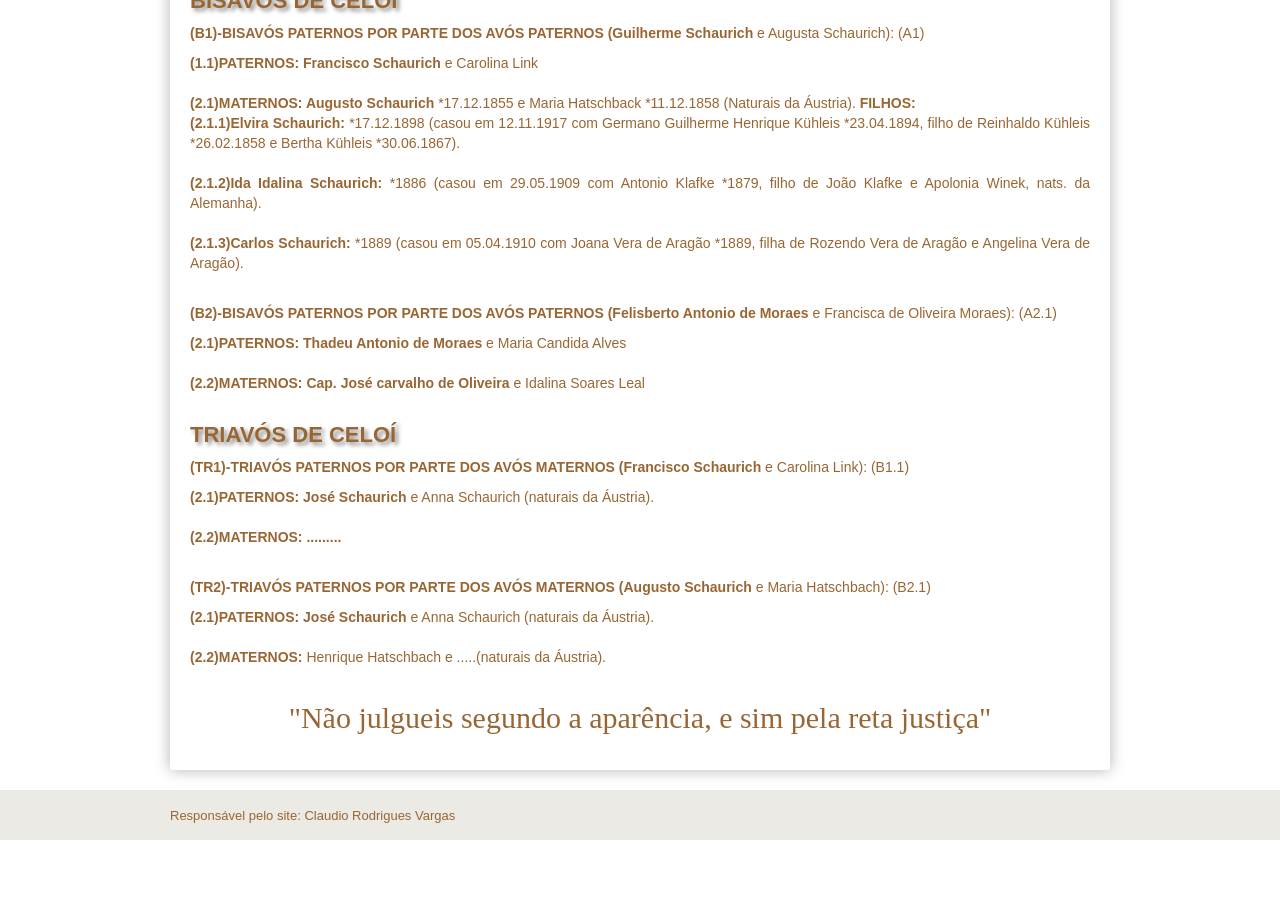
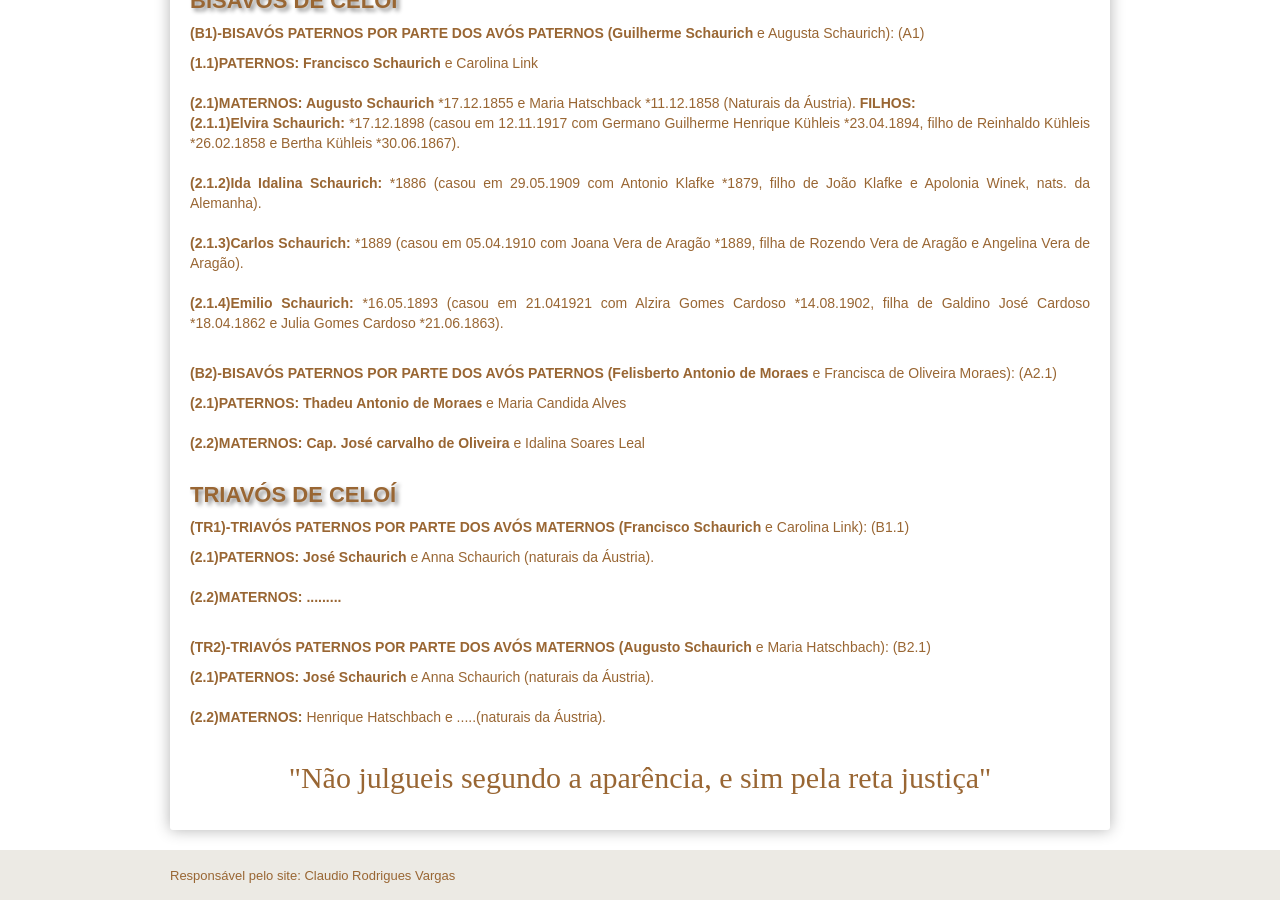
Before and after one commit to claudiovargas1955/claudiovargas1955.github.io, a Jekyll site: the page built from _pages/familia-schaurich.html, in a window 1280 px wide and 900 px high, scrolled down 1144 px. Built offline with Jekyll 4.4.1, drawn with Linux system fonts in a browser that asks for light colours; some web fonts are replaced; before the commit the page ends 1984 px from its top, so only the background shows below that.

Commit message:
Update familia-schaurich.html

```diff
--- a/_pages/familia-schaurich.html
+++ b/_pages/familia-schaurich.html
@@ -216,6 +216,9 @@ Ortiz  avós maternos: José da Silva Moura e Francisca Vargas de Moura RC-83).
      <b>(2.1.3)Carlos Schaurich: </b>*1889 (casou em 05.04.1910 com Joana Vera de Aragão *1889, filha de Rozendo Vera de Aragão e
      Angelina Vera de Aragão). <br><br>
 
+     <b>(2.1.4)Emilio Schaurich: </b>*16.05.1893 (casou em 21.041921 com Alzira Gomes Cardoso *14.08.1902, filha de Galdino José Cardoso
+     *18.04.1862 e Julia Gomes Cardoso *21.06.1863).<br><br>
+
 <p><b>(B2)-BISAVÓS PATERNOS POR PARTE DOS AVÓS PATERNOS (Felisberto Antonio de Moraes </b>e Francisca de Oliveira Moraes): (A2.1)
 <p><b>(2.1)PATERNOS: Thadeu Antonio de Moraes </b>e Maria Candida Alves <br><br>
 
```
